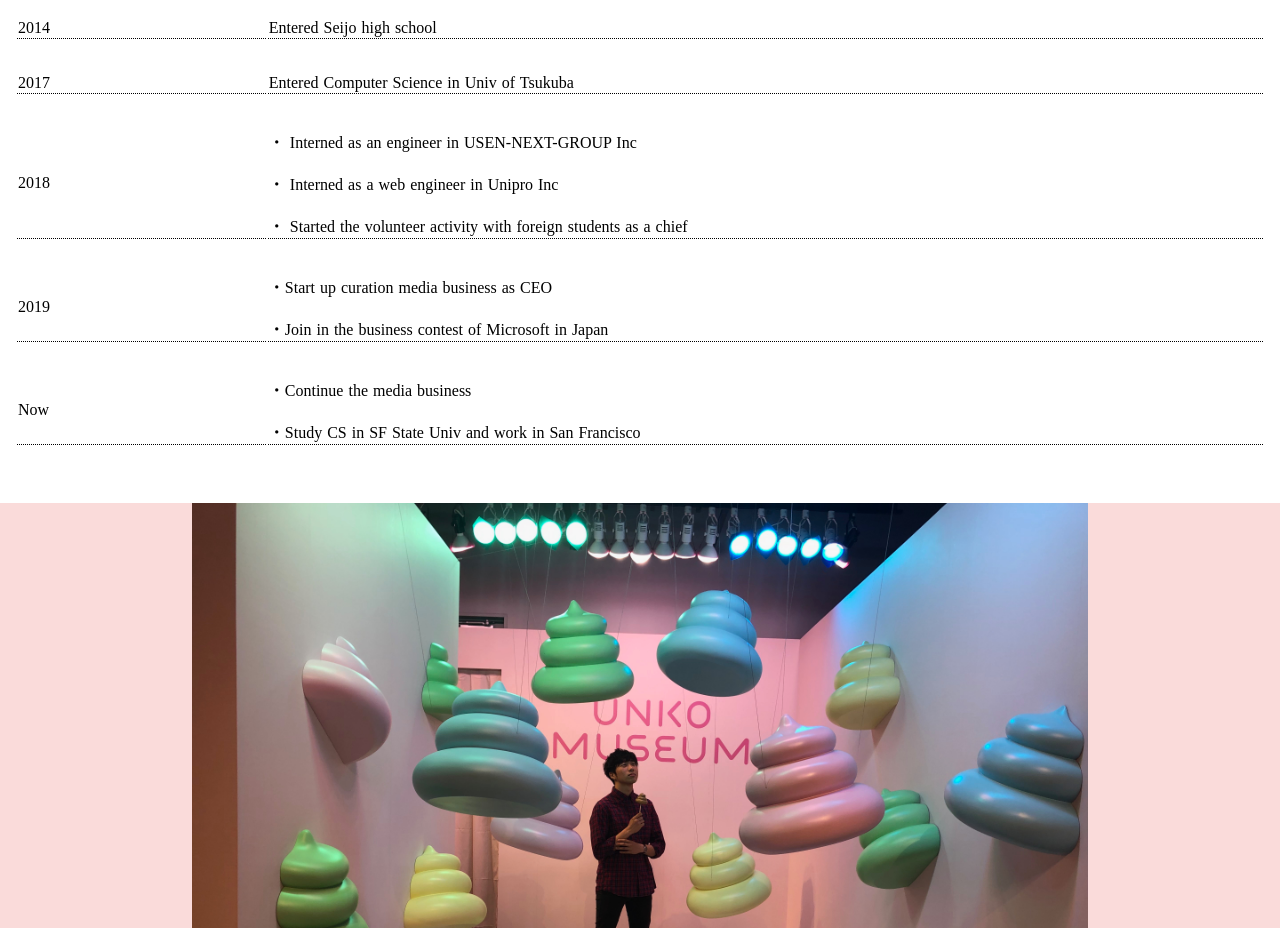
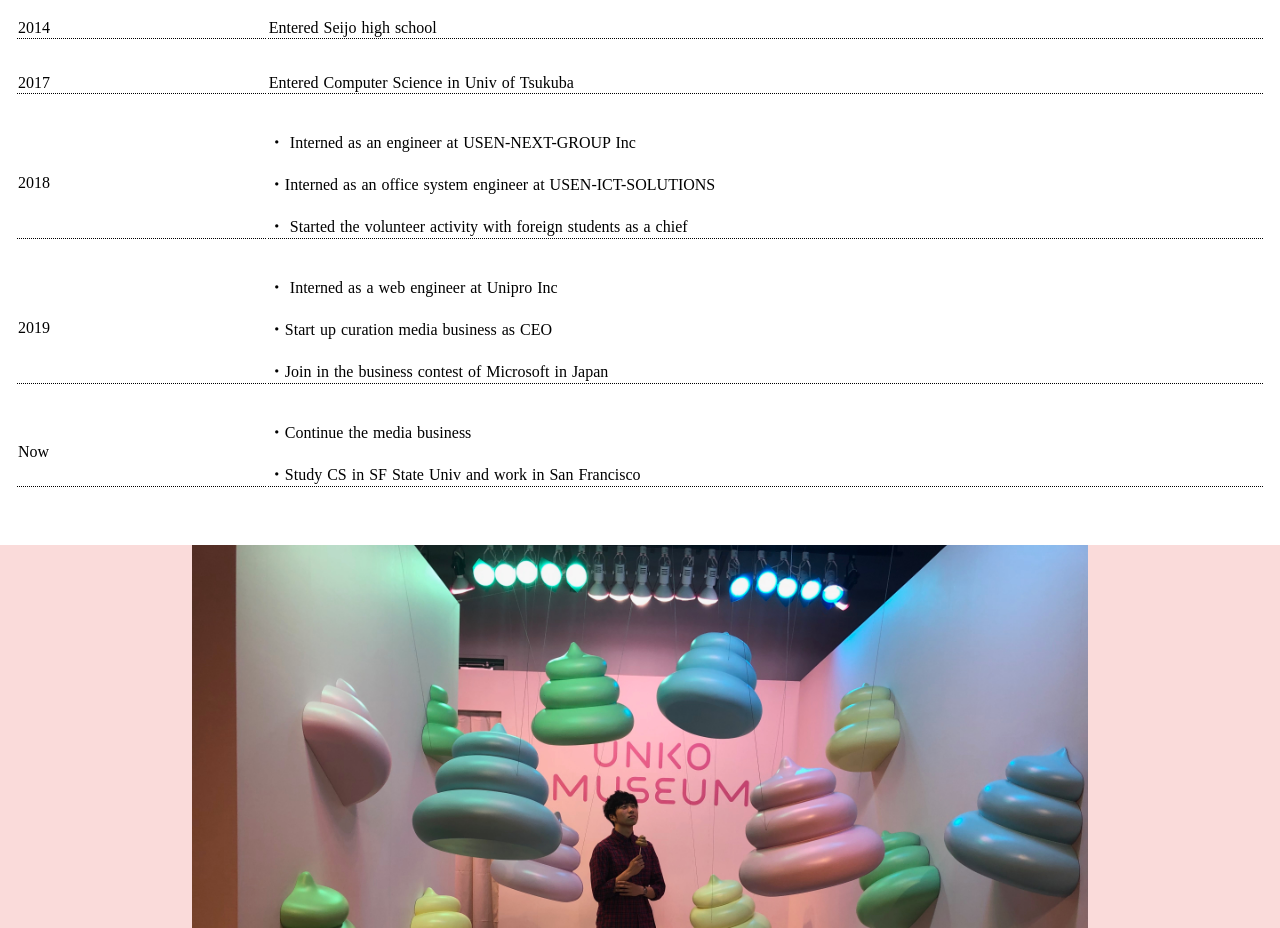
Before and after one commit to wakkihaya/wakki_portfolio, a Nuxt app: page / in a window 1280 px wide. Shown: the part 1020-1948 px from the top of the page. Built offline with nearby package versions, Linux system fonts and the light colour scheme.

Commit message:
internの修正

```diff
--- a/pages/index.vue
+++ b/pages/index.vue
@@ -178,11 +178,13 @@ export default {
         {year: '2017', event: 'Entered Computer Science in Univ of Tsukuba'},
         {
           year: '2018',
-          event: '・ Interned as an engineer in USEN-NEXT-GROUP Inc\n\n' +
-            '・ Interned as a web engineer in Unipro Inc\n\n' +
+          event: '・ Interned as an engineer at USEN-NEXT-GROUP Inc\n\n' +
+            '・Interned as an office system engineer at USEN-ICT-SOLUTIONS\n\n' +
+
             '・ Started the volunteer activity with foreign students as a chief'
         },
-        {year: '2019', event: '・Start up curation media business as CEO\n\n' +
+        {year: '2019', event: '・ Interned as a web engineer at Unipro Inc\n\n'+
+                '・Start up curation media business as CEO\n\n' +
         '・Join in the business contest of Microsoft in Japan'},
         {
           year: 'Now',
```
